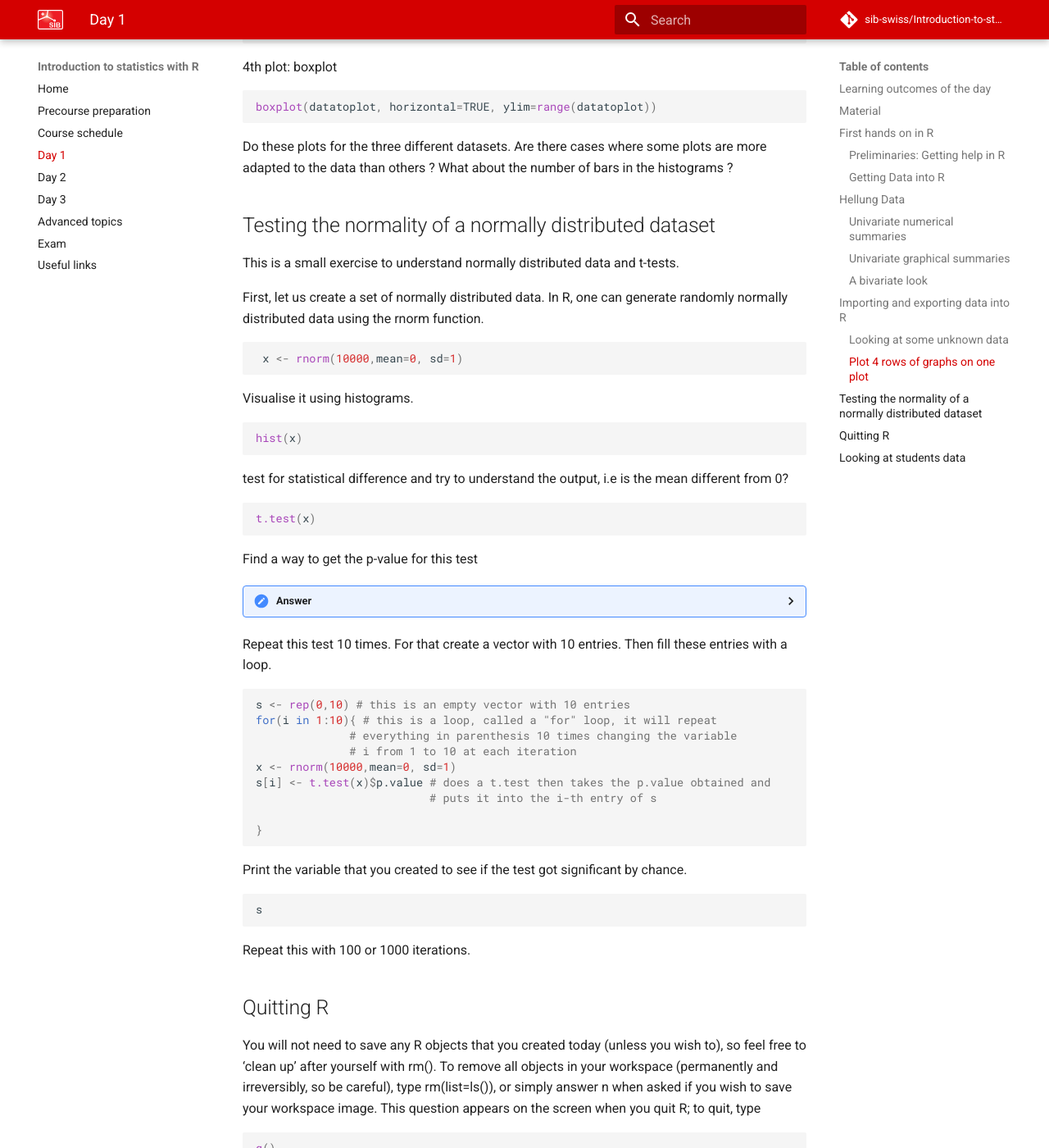
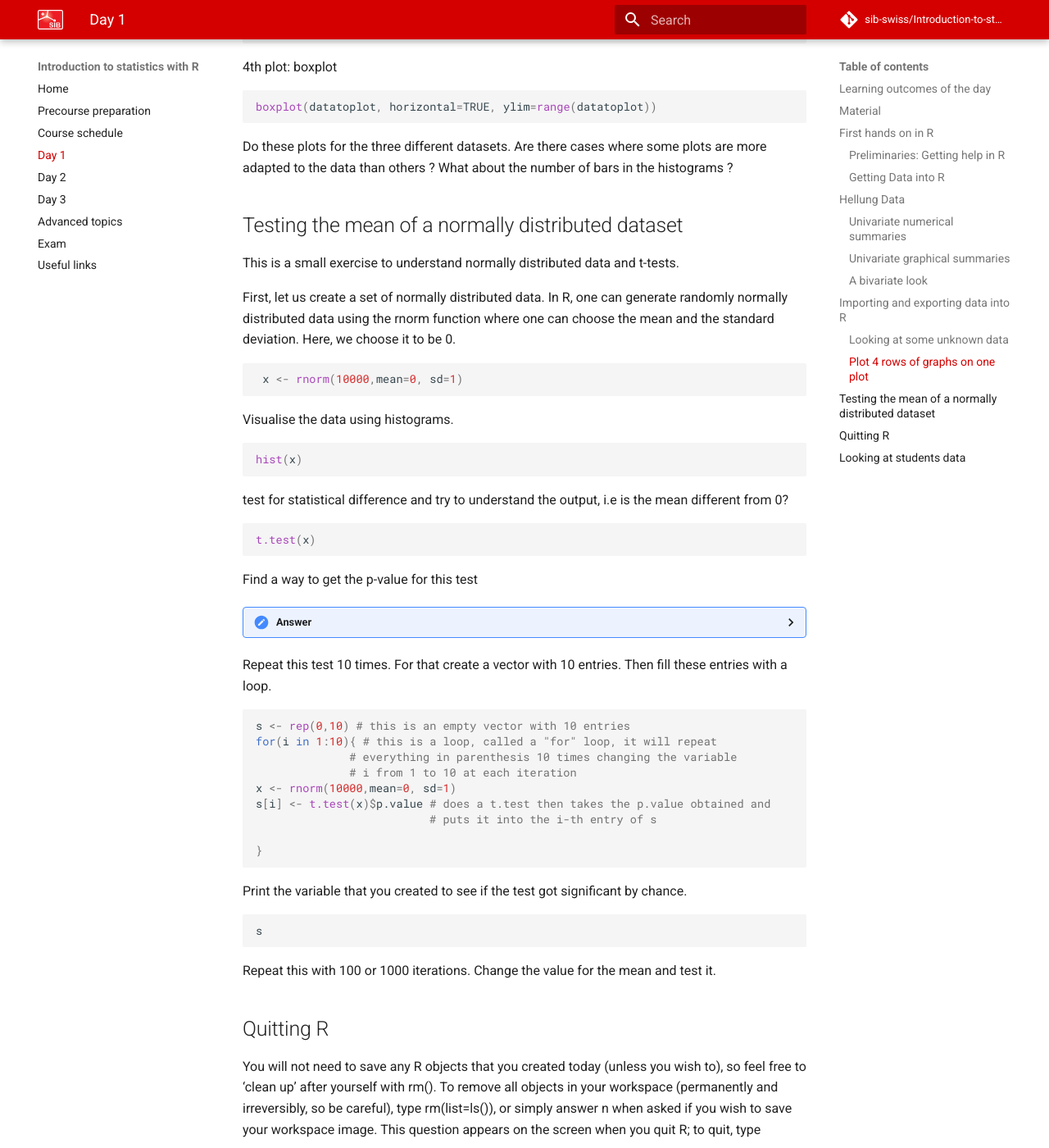
Before and after one commit to sib-swiss/Introduction-to-statistics-with-R, an MkDocs documentation site: the page built from docs/day1.md, in a window 1280 px wide and 1400 px high, scrolled down 6404 px. Shown: the whole window at 82% size. Built offline with MkDocs 1.6.1 and Material for MkDocs 9.7.7, drawn with Linux system fonts in a browser that asks for light colours; comment, search, counter and statistics services are not loaded.

Commit message:
change_2025

````diff
--- a/docs/day1.md
+++ b/docs/day1.md
@@ -255,17 +255,17 @@ Do these plots for the three different datasets. Are there cases where some plot
 
 
 
-## Testing the normality of a normally distributed dataset
+## Testing the mean of a normally distributed dataset
 
 This is a small exercise to understand normally distributed data and t-tests.
 
-First, let us create a set of normally distributed data. In R, one can generate randomly normally distributed data using the rnorm function.
+First, let us create a set of normally distributed data. In R, one can generate randomly normally distributed data using the rnorm function where one can choose the mean and the standard deviation. Here, we choose it to be 0.
 
  ```r
   x <- rnorm(10000,mean=0, sd=1)
  ```
 
-Visualise it using histograms.
+Visualise the data using histograms.
 
   ```r
   hist(x)
@@ -303,7 +303,7 @@ Print the variable that you created to see if the test got significant by chance
   s
   ```
 
-Repeat this with 100 or 1000 iterations.
+Repeat this with 100 or 1000 iterations. Change the value for the mean and test it.
 
 ## Quitting R
 
````
